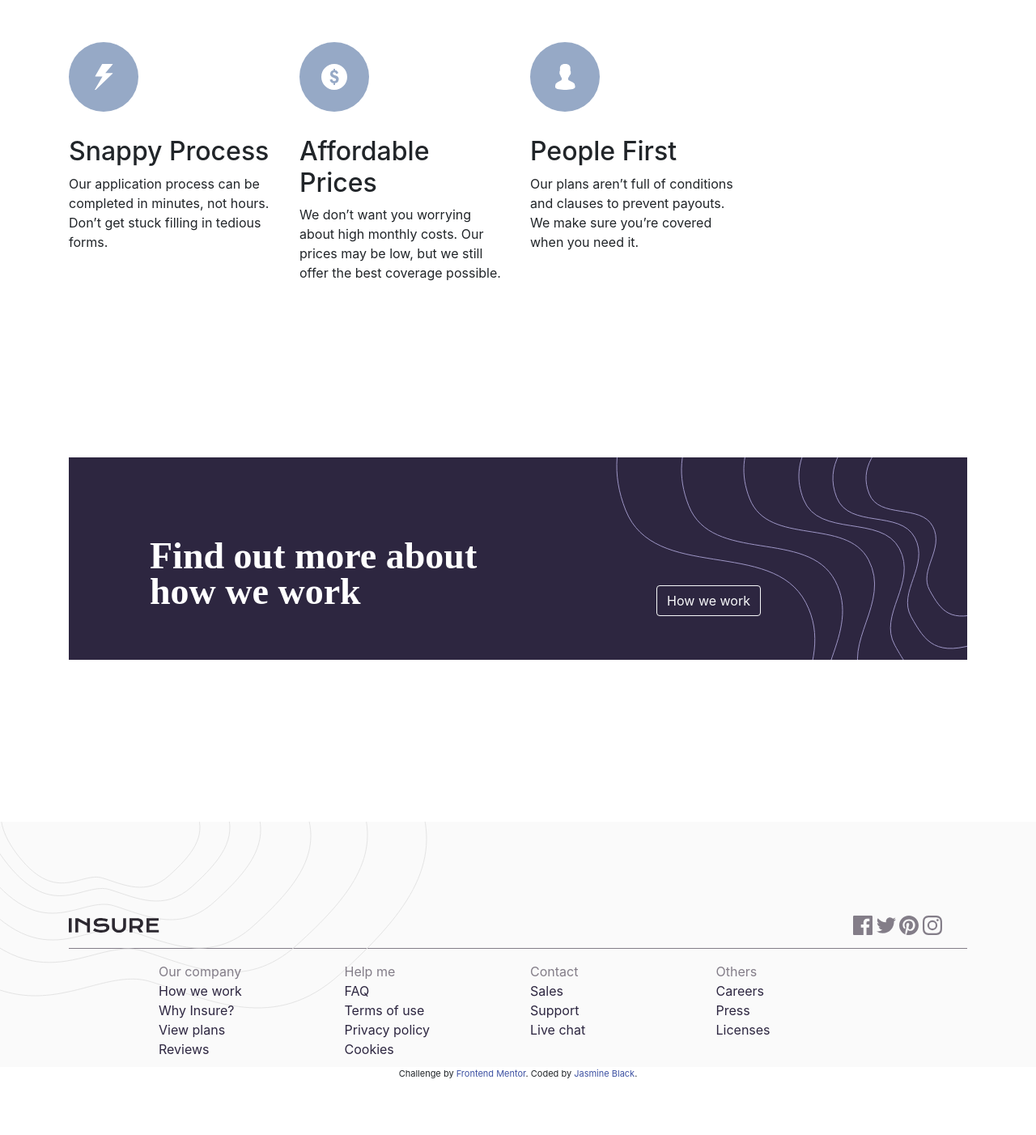
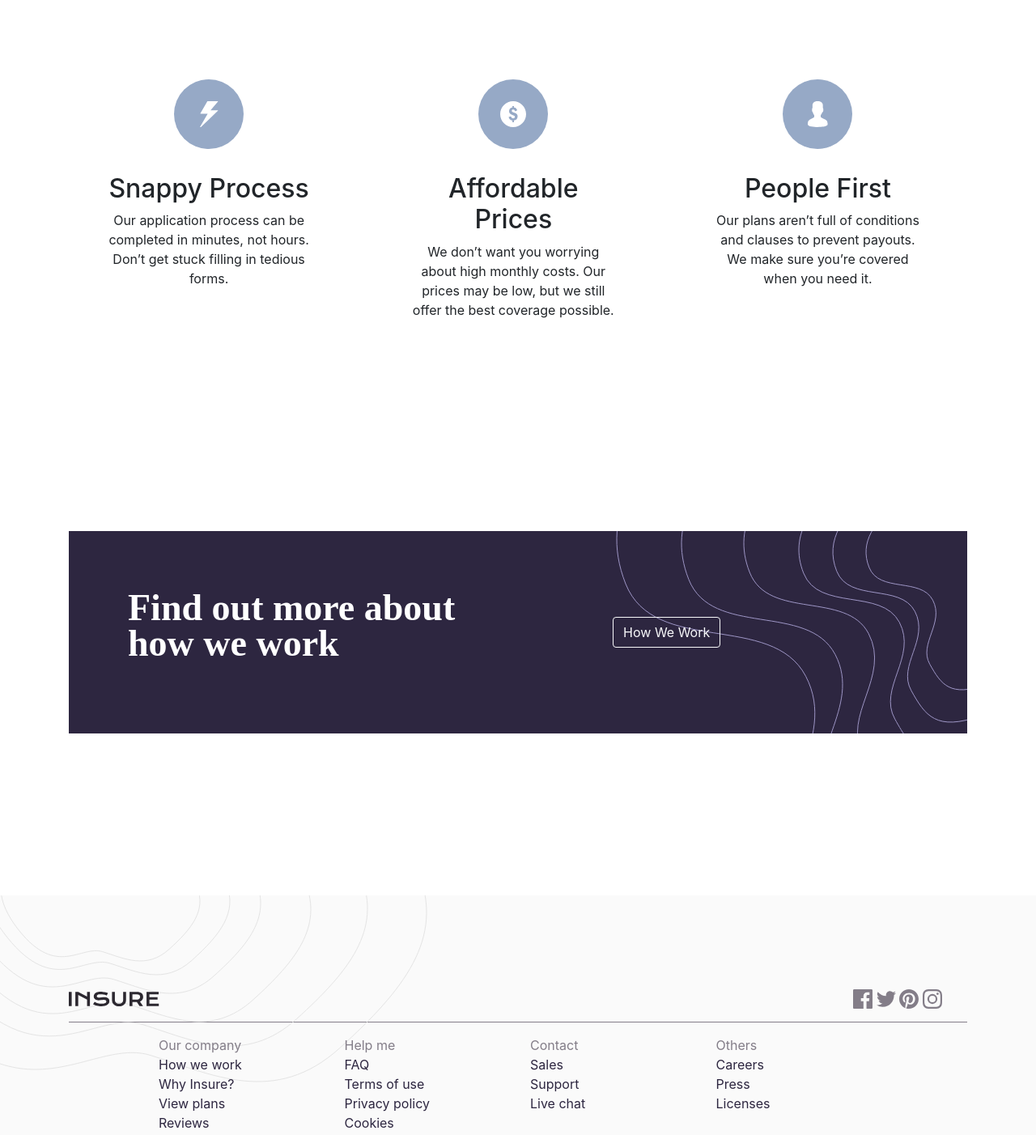
Before and after one commit to jazzblackartist/insure-landing-page, a plain HTML site: page index.html in a window 1280 px wide. Shown: the part 1798-3200 px from the top of the page at 81% size. Before the commit the page ends 3132 px from the top, so only its background shows below. Drawn offline with nearby package versions, Linux system fonts and the light colour scheme.

Commit message:
updated HTML/CSS files

```diff
--- a/index.html
+++ b/index.html
@@ -20,16 +20,7 @@
   <!-- This is the text for the site -->
   <link href="https://fonts.googleapis.com/css?family=Karla&display=swap" rel="stylesheet">
   <!-- Feel free to remove these styles or customise in your own stylesheet 👍 -->
-  <style>
-    .attribution {
-      font-size: 11px;
-      text-align: center;
-    }
 
-    .attribution a {
-      color: hsl(228, 45%, 44%);
-    }
-  </style>
 </head>
 
 <body>
@@ -114,6 +105,7 @@
     <div class="row">
       <!-- This is the snappy process section -->
       <div class="col-sm-1 col-lg-3 col-md-3">
+        <center>
         <svg xmlns="http://www.w3.org/2000/svg" width="86" height="86">
           <g fill="none" fill-rule="evenodd">
             <circle cx="43" cy="43" r="43" fill="#96A9C6" />
@@ -125,9 +117,11 @@
           Our application process can be completed in minutes, not hours. Don’t get
           stuck filling in tedious forms.
         </p>
+      </center>
       </div>
       <!-- This is the affordable prices section-->
       <div class="col-sm-1 col-lg-3 col-md-3">
+        <center>
           <svg xmlns="http://www.w3.org/2000/svg" width="86" height="86">
             <g fill="none" fill-rule="evenodd">
               <circle cx="43" cy="43" r="43" fill="#96A9C6" />
@@ -140,9 +134,11 @@
           We don’t want you worrying about high monthly costs. Our prices may be low,
           but we still offer the best coverage possible.
         </p>
+      </center>
       </div>
       <!-- This is tge people first section -->
       <div class="col-sm-1 col-lg-3 col-md-3">
+        <center>
         <svg xmlns="http://www.w3.org/2000/svg" width="86" height="86">
           <g fill="none" fill-rule="evenodd">
             <circle cx="43" cy="43" r="43" fill="#96A9C6" />
@@ -150,17 +146,22 @@
               d="M52.874 49.874l-5.095-2.547c-.48-.24-.779-.724-.779-1.261v-1.804c.122-.149.25-.32.383-.507.661-.933 1.19-1.972 1.576-3.093a2.116 2.116 0 001.241-1.929V36.6c0-.514-.192-1.011-.533-1.4v-2.837c.03-.293.147-2.04-1.116-3.48C47.455 27.633 45.678 27 43.267 27c-2.412 0-4.19.634-5.285 1.883-1.263 1.44-1.145 3.187-1.115 3.48V35.2a2.127 2.127 0 00-.534 1.4v2.133c0 .65.295 1.255.799 1.658.488 1.935 1.51 3.392 1.868 3.86v1.765c0 .516-.282.99-.734 1.237l-4.758 2.596A4.81 4.81 0 0031 54.073V55.8c0 2.531 8.024 3.2 12.267 3.2 4.242 0 12.266-.669 12.266-3.2v-1.623a4.786 4.786 0 00-2.659-4.303z" />
           </g>
         </svg>
+
         <h2>People First</h2>
         <p>Our plans aren’t full of conditions and clauses to prevent payouts. We make
           sure you’re covered when you need it.</p>
       </div>
+    </center>
+
     </div>
     <!-- This is the call to action section -->
     <div class="cta-container">
 
       <div class="cta">
-  <p class="cta-header">Find out more about how we work</p>
-          <button type="button" class="btn btn-outline-light">How we work</button>
+        <div class="cta-header">
+          <p>Find out more about how we work</p>
+        </div>
+          <button type="button" class="btn btn-outline-light cta-button">How We Work</button>
 
         <!-- This is the pattern -->
         <svg class="cta-line" xmlns="http://www.w3.org/2000/svg" width="434" height="250">
@@ -179,8 +180,6 @@
               d="M440.955-42.498c-29.325-9.164-59.479-24.448-90.35 3.469-30.87 27.916-50.278 52.37-37.745 84.012 12.533 31.641 63.693 11.933 78.557 40.213 14.865 28.28-17.796 53.946-3.715 79.115 14.08 25.169 24.908 41.3 70.16 25.296 45.25-16.003 41.078-56.722 75.49-80.566C567.763 85.196 604.994 49.5 553.9-14.196 502.807-77.89 470.28-33.335 440.955-42.498z" />
           </g>
         </svg>
-
-
       </div>
     </div>
   </div>
@@ -213,22 +212,22 @@
           </svg>
         </div>
         <div class="col-sm social social-logo">
-          <svg xmlns="http://www.w3.org/2000/svg" width="24" height="24">
+        <a href=""><svg xmlns="http://www.w3.org/2000/svg" width="24" height="24">
             <path fill="#837D88"
               d="M22.675 0H1.325C.593 0 0 .593 0 1.325v21.351C0 23.407.593 24 1.325 24H12.82v-9.294H9.692v-3.622h3.128V8.413c0-3.1 1.893-4.788 4.659-4.788 1.325 0 2.463.099 2.795.143v3.24l-1.918.001c-1.504 0-1.795.715-1.795 1.763v2.313h3.587l-.467 3.622h-3.12V24h6.116c.73 0 1.323-.593 1.323-1.325V1.325C24 .593 23.407 0 22.675 0z" />
-          </svg>
-          <svg xmlns="http://www.w3.org/2000/svg" width="24" height="20">
+          </svg></a>
+          <a href=""><svg xmlns="http://www.w3.org/2000/svg" width="24" height="20">
             <path fill="#837D88"
               d="M24 2.557a9.83 9.83 0 01-2.828.775A4.932 4.932 0 0023.337.608a9.864 9.864 0 01-3.127 1.195A4.916 4.916 0 0016.616.248c-3.179 0-5.515 2.966-4.797 6.045A13.978 13.978 0 011.671 1.149a4.93 4.93 0 001.523 6.574 4.903 4.903 0 01-2.229-.616c-.054 2.281 1.581 4.415 3.949 4.89a4.935 4.935 0 01-2.224.084 4.928 4.928 0 004.6 3.419A9.9 9.9 0 010 17.54a13.94 13.94 0 007.548 2.212c9.142 0 14.307-7.721 13.995-14.646A10.025 10.025 0 0024 2.557z" />
-          </svg>
-          <svg xmlns="http://www.w3.org/2000/svg" width="24" height="24">
+          </svg></a>
+          <a href=""><svg xmlns="http://www.w3.org/2000/svg" width="24" height="24">
             <path fill="#837D88"
               d="M12 0C5.373 0 0 5.372 0 12c0 5.084 3.163 9.426 7.627 11.174-.105-.949-.2-2.405.042-3.441.218-.937 1.407-5.965 1.407-5.965s-.359-.719-.359-1.782c0-1.668.967-2.914 2.171-2.914 1.023 0 1.518.769 1.518 1.69 0 1.029-.655 2.568-.994 3.995-.283 1.194.599 2.169 1.777 2.169 2.133 0 3.772-2.249 3.772-5.495 0-2.873-2.064-4.882-5.012-4.882-3.414 0-5.418 2.561-5.418 5.207 0 1.031.397 2.138.893 2.738a.36.36 0 01.083.345l-.333 1.36c-.053.22-.174.267-.402.161-1.499-.698-2.436-2.889-2.436-4.649 0-3.785 2.75-7.262 7.929-7.262 4.163 0 7.398 2.967 7.398 6.931 0 4.136-2.607 7.464-6.227 7.464-1.216 0-2.359-.631-2.75-1.378l-.748 2.853c-.271 1.043-1.002 2.35-1.492 3.146C9.57 23.812 10.763 24 12 24c6.627 0 12-5.373 12-12 0-6.628-5.373-12-12-12z" />
-          </svg>
-          <svg xmlns="http://www.w3.org/2000/svg" width="24" height="24">
+          </svg></a>
+          <a href=""><svg xmlns="http://www.w3.org/2000/svg" width="24" height="24">
             <path fill="#837D88"
               d="M12 2.163c3.204 0 3.584.012 4.85.07 3.252.148 4.771 1.691 4.919 4.919.058 1.265.069 1.645.069 4.849 0 3.205-.012 3.584-.069 4.849-.149 3.225-1.664 4.771-4.919 4.919-1.266.058-1.644.07-4.85.07-3.204 0-3.584-.012-4.849-.07-3.26-.149-4.771-1.699-4.919-4.92-.058-1.265-.07-1.644-.07-4.849 0-3.204.013-3.583.07-4.849.149-3.227 1.664-4.771 4.919-4.919 1.266-.057 1.645-.069 4.849-.069zM12 0C8.741 0 8.333.014 7.053.072 2.695.272.273 2.69.073 7.052.014 8.333 0 8.741 0 12c0 3.259.014 3.668.072 4.948.2 4.358 2.618 6.78 6.98 6.98C8.333 23.986 8.741 24 12 24c3.259 0 3.668-.014 4.948-.072 4.354-.2 6.782-2.618 6.979-6.98.059-1.28.073-1.689.073-4.948 0-3.259-.014-3.667-.072-4.947-.196-4.354-2.617-6.78-6.979-6.98C15.668.014 15.259 0 12 0zm0 5.838a6.162 6.162 0 100 12.324 6.162 6.162 0 000-12.324zM12 16a4 4 0 110-8 4 4 0 010 8zm6.406-11.845a1.44 1.44 0 100 2.881 1.44 1.44 0 000-2.881z" />
-          </svg>
+          </svg></a>
         </div>
       </div>
       <!-- These are the additional links -->
--- a/style.css
+++ b/style.css
@@ -1,3 +1,11 @@
+.attribution {
+  font-size: 11px;
+  text-align: center;
+}
+
+.attribution a {
+  color: hsl(228, 45%, 44%);
+}
 /* This is the style for the nav bar */
 .navbar-brand {
   margin-left: 7%;
@@ -76,6 +84,16 @@ hr {
 }
 
 /* This section is for the middle stle */
+.col-lg-3{
+  margin:4% !important;
+
+}
+.col-md-3{
+  margin:4% !important;
+}
+.col-sm-3{
+  margin:4% !important;
+}
 .mid_line {
   border-color: hsl(256, 26%, 20%);
   border-style: none;
@@ -108,7 +126,6 @@ h2 {
   position: relative;
   background-color: hsl(256, 26%, 20%);
   margin-top: 200px;
-  height: 250px;
   margin-bottom: 200px;
 }
 
@@ -117,7 +134,7 @@ h2 {
   position: relative;
   width: 50%;
   color: white;
-  margin: 50px;
+  margin: 23px;
   line-height: 44px;
   font-size: 46px;
   font-weight: 600;
@@ -149,6 +166,11 @@ a.link:hover {
 .social-logo {
   margin-top: 10%;
 }
+.cta-button{
+  position: relative;
+  z-index: 1;
+  margin-bottom:50px;
+}
 
 h7 {
   color: rgb(131, 125, 136);
```
Lines whose indentation alone changed are shown as unchanged.
